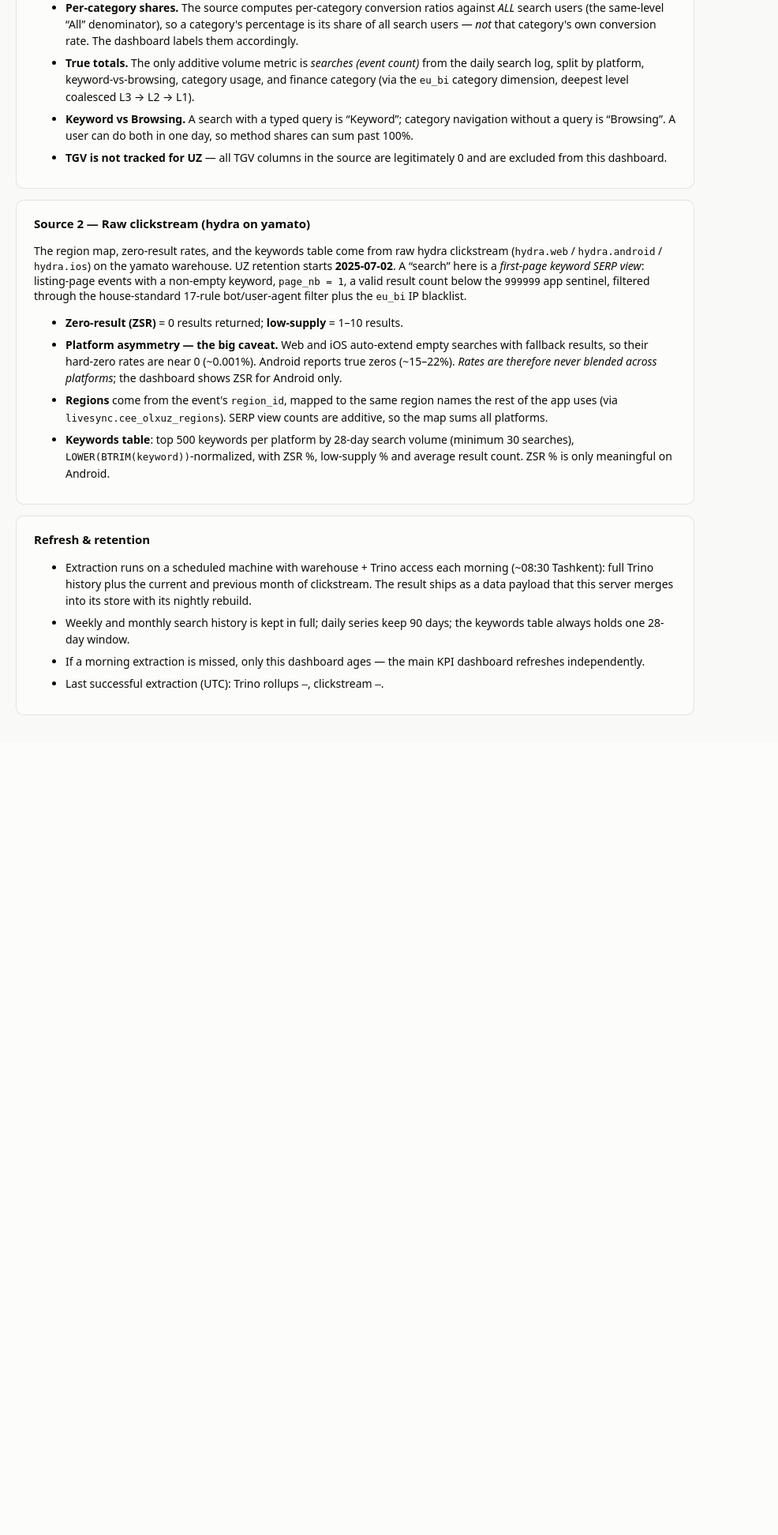
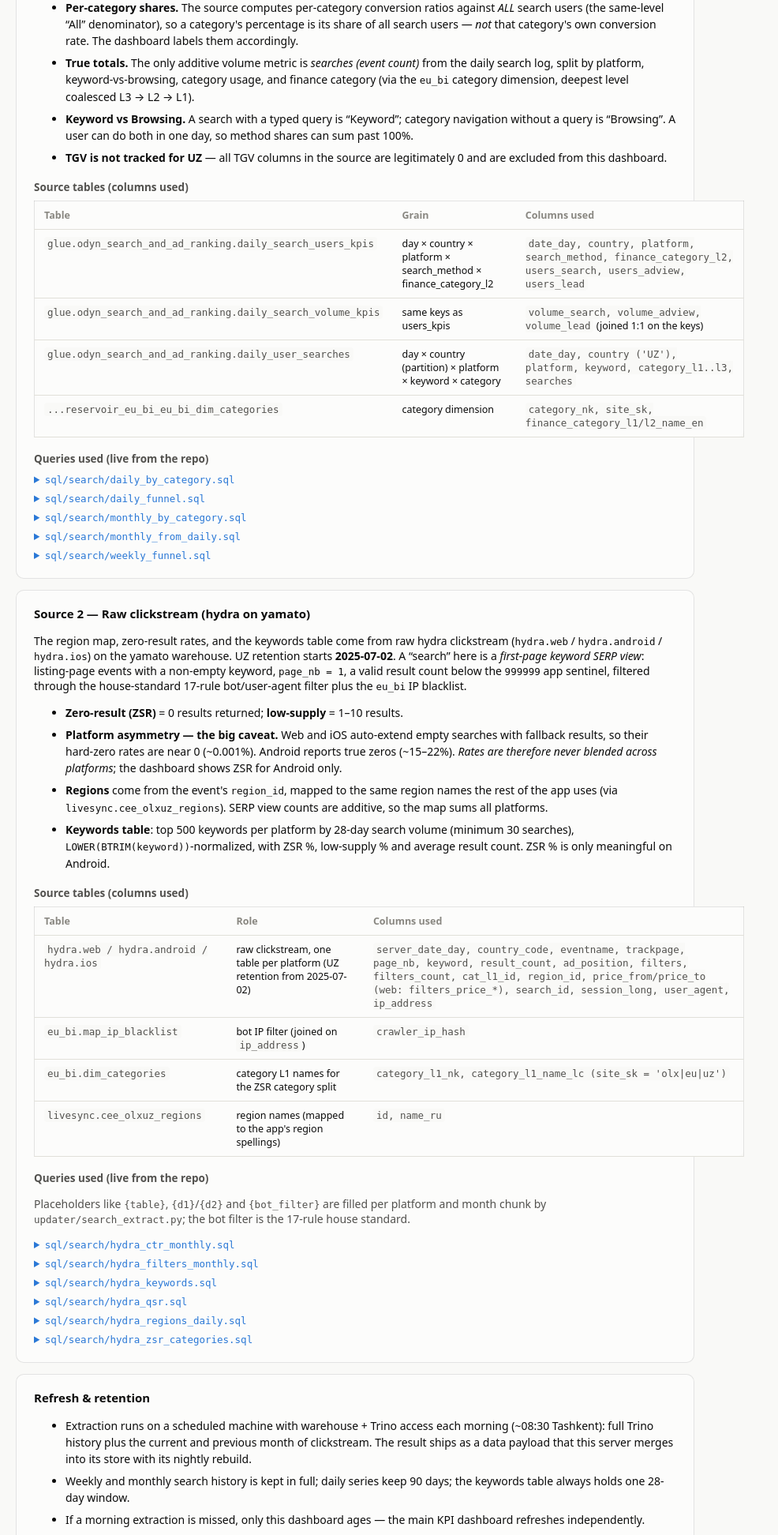
Before and after one commit to shukrulloabdurahmonov/kpi-dashboard, a Flask app: page /search/methodology in a window 1280 px wide. Shown: the part 435-2379 px from the top of the page at 79% size, without its empty margins (0-986 px from the left). Before the commit the page ends 1341 px from the top, so only its background shows below. Run offline with Flask 3, Linux system fonts and the light colour scheme; the visitor is signed in with stand-in values (Sample User, id 1); data that the repository does not hold is empty.

Commit message:
Methodology tab: source table schemas + live extraction SQL
Both sources get a columns-used table, and every sql/search/*.sql file
renders as a collapsible block read from the repo at request time — the
page cannot drift from the actual queries.

Co-Authored-By: Claude Fable 5 <noreply@anthropic.com>

```diff
--- a/webapp/app.py
+++ b/webapp/app.py
@@ -16,6 +16,7 @@ import secrets
 import time
 import urllib.parse
 import urllib.request
+from pathlib import Path
 from urllib.parse import quote
 
 from flask import (
@@ -1824,10 +1825,22 @@ def create_app():
         m = data.meta() if data.available() else {}
         extracted = {k: (m.get(k) or {}).get("extracted_at_utc")
                      for k in ("search_trino", "search_hydra")}
+        # render the ACTUAL extraction queries so this page can't drift from
+        # the code; the sql/search dir ships with the repo checkout
+        trino_sqls, hydra_sqls = [], []
+        sql_dir = Path(__file__).resolve().parent.parent / "sql" / "search"
+        try:
+            for f in sorted(sql_dir.glob("*.sql")):
+                entry = {"name": f.name, "text": f.read_text()}
+                (hydra_sqls if f.name.startswith("hydra_")
+                 else trino_sqls).append(entry)
+        except OSError:
+            pass
         return render_template(
             "search_methodology.html", tabs=SEARCH_TABS,
             active="search_methodology", built_at=built, age_hours=age_h,
             freshness=level, dash_title=SEARCH_DASH_TITLE, extracted=extracted,
+            trino_sqls=trino_sqls, hydra_sqls=hydra_sqls,
         )
 
     def render_tab(tab_id):
--- a/webapp/static/style.css
+++ b/webapp/static/style.css
@@ -811,3 +811,18 @@ body.has-fullscreen { overflow: hidden; }
 .gr-btn + .gr-btn { border-left: 1px solid var(--border); }
 .gr-btn:hover { color: var(--ink-2); }
 .gr-btn.active { background: var(--accent); color: #fff; }
+
+/* --- methodology: schema tables + collapsible SQL ----------------------- */
+.method h4 { font-size: 13.5px; margin: 18px 0 8px; color: var(--ink-2); }
+.method table.dict { font-size: 12.5px; margin-bottom: 6px; }
+.sql-file { margin: 6px 0; }
+.sql-file summary { cursor: pointer; color: var(--accent); font-size: 13px; }
+.sql-file pre {
+  background: var(--page);
+  border: 1px solid var(--border);
+  border-radius: 8px;
+  padding: 12px 14px;
+  overflow-x: auto;
+  font-size: 12px;
+  line-height: 1.45;
+}
--- a/webapp/templates/search_methodology.html
+++ b/webapp/templates/search_methodology.html
@@ -46,6 +46,35 @@
     <li><strong>TGV is not tracked for UZ</strong> — all TGV columns in the
       source are legitimately 0 and are excluded from this dashboard.</li>
   </ul>
+  <h4>Source tables (columns used)</h4>
+  <table class="dict">
+    <thead><tr><th>Table</th><th>Grain</th><th>Columns used</th></tr></thead>
+    <tbody>
+      <tr><td><code>glue.odyn_search_and_ad_ranking.daily_search_users_kpis</code></td>
+          <td>day × country × platform × search_method × finance_category_l2</td>
+          <td><code>date_day, country, platform, search_method,
+              finance_category_l2, users_search, users_adview,
+              users_lead</code></td></tr>
+      <tr><td><code>glue.odyn_search_and_ad_ranking.daily_search_volume_kpis</code></td>
+          <td>same keys as users_kpis</td>
+          <td><code>volume_search, volume_adview, volume_lead</code>
+              (joined 1:1 on the keys)</td></tr>
+      <tr><td><code>glue.odyn_search_and_ad_ranking.daily_user_searches</code></td>
+          <td>day × country (partition) × platform × keyword × category</td>
+          <td><code>date_day, country ('UZ'), platform, keyword,
+              category_l1..l3, searches</code></td></tr>
+      <tr><td><code>...reservoir_eu_bi_eu_bi_dim_categories</code></td>
+          <td>category dimension</td>
+          <td><code>category_nk, site_sk,
+              finance_category_l1/l2_name_en</code></td></tr>
+    </tbody>
+  </table>
+  <h4>Queries used (live from the repo)</h4>
+  {% for q in trino_sqls %}
+  <details class="sql-file"><summary><code>sql/search/{{ q.name }}</code></summary>
+    <pre><code>{{ q.text }}</code></pre>
+  </details>
+  {% endfor %}
 </section>
 
 <section>
@@ -77,6 +106,41 @@
       <code>LOWER(BTRIM(keyword))</code>-normalized, with ZSR %, low-supply %
       and average result count. ZSR % is only meaningful on Android.</li>
   </ul>
+  <h4>Source tables (columns used)</h4>
+  <table class="dict">
+    <thead><tr><th>Table</th><th>Role</th><th>Columns used</th></tr></thead>
+    <tbody>
+      <tr><td><code>hydra.web / hydra.android / hydra.ios</code></td>
+          <td>raw clickstream, one table per platform (UZ retention from
+              2025-07-02)</td>
+          <td><code>server_date_day, country_code, eventname, trackpage,
+              page_nb, keyword, result_count, ad_position, filters,
+              filters_count, cat_l1_id, region_id, price_from/price_to
+              (web: filters_price_*), search_id, session_long, user_agent,
+              ip_address</code></td></tr>
+      <tr><td><code>eu_bi.map_ip_blacklist</code></td>
+          <td>bot IP filter (joined on <code>ip_address</code>)</td>
+          <td><code>crawler_ip_hash</code></td></tr>
+      <tr><td><code>eu_bi.dim_categories</code></td>
+          <td>category L1 names for the ZSR category split</td>
+          <td><code>category_l1_nk, category_l1_name_lc
+              (site_sk = 'olx|eu|uz')</code></td></tr>
+      <tr><td><code>livesync.cee_olxuz_regions</code></td>
+          <td>region names (mapped to the app's region spellings)</td>
+          <td><code>id, name_ru</code></td></tr>
+    </tbody>
+  </table>
+  <h4>Queries used (live from the repo)</h4>
+  <p class="dict-intro">Placeholders like <code>{{ '{table}' }}</code>,
+    <code>{{ '{d1}' }}</code>/<code>{{ '{d2}' }}</code> and
+    <code>{{ '{bot_filter}' }}</code> are filled per platform and month chunk
+    by <code>updater/search_extract.py</code>; the bot filter is the 17-rule
+    house standard.</p>
+  {% for q in hydra_sqls %}
+  <details class="sql-file"><summary><code>sql/search/{{ q.name }}</code></summary>
+    <pre><code>{{ q.text }}</code></pre>
+  </details>
+  {% endfor %}
 </section>
 
 <section>
```
